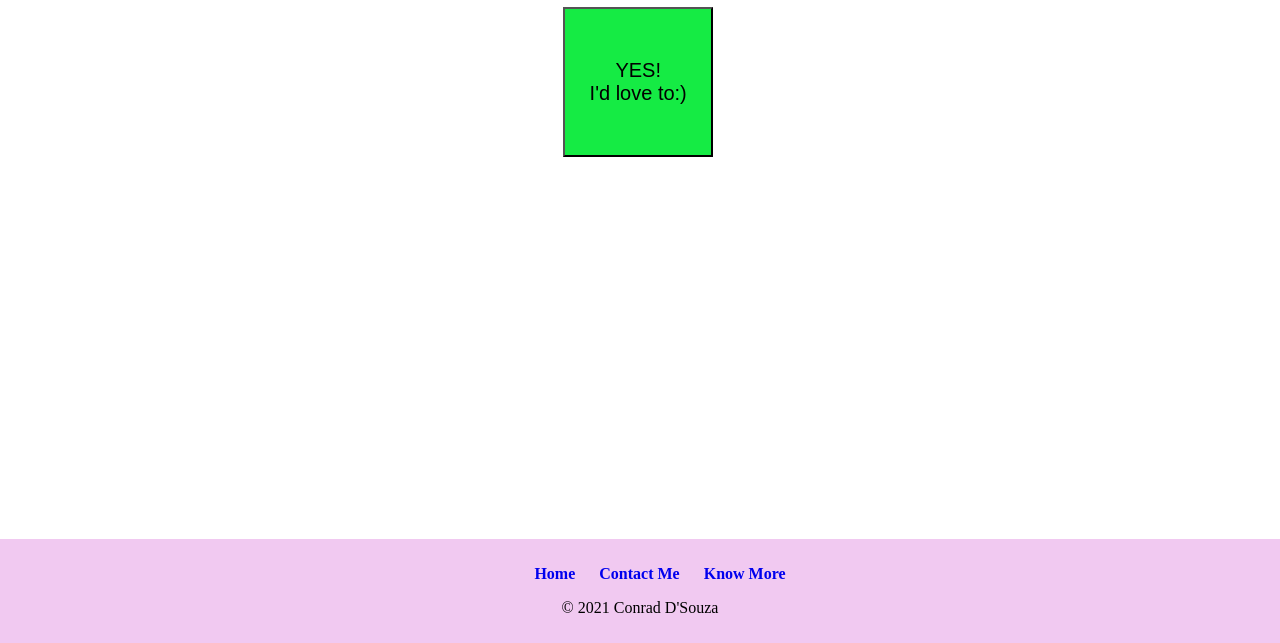
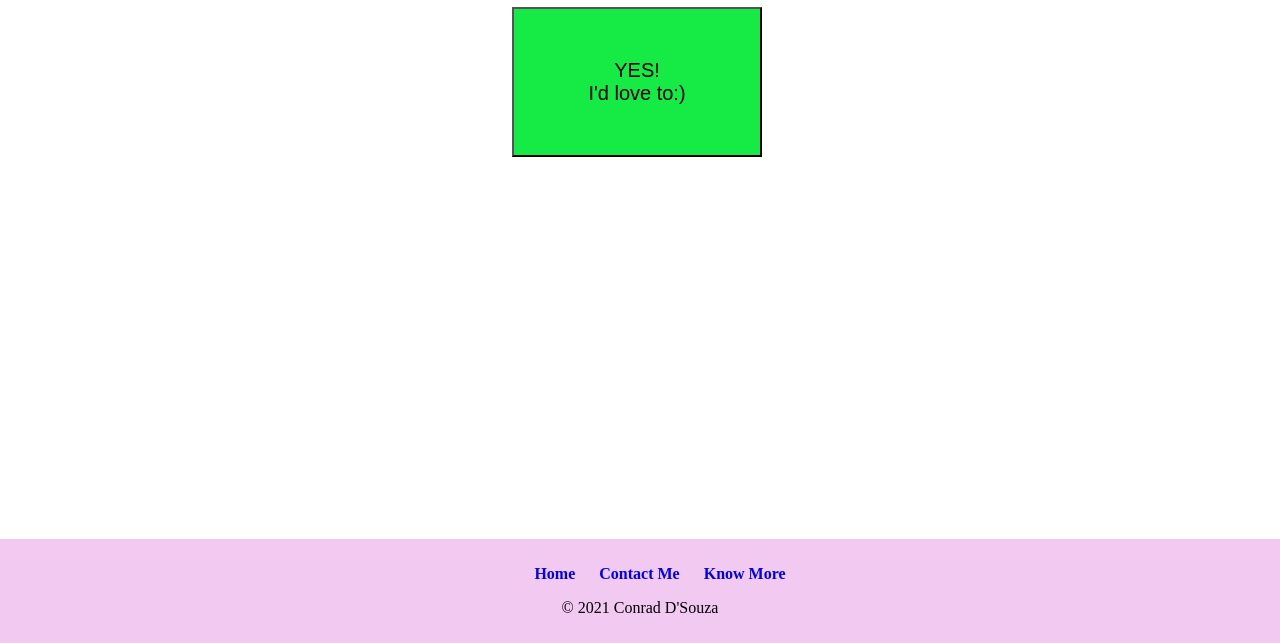
Before and after one commit to Conrad2507/CDProfile, a plain HTML site: page knowme.html in a window 1280 px wide. Shown: the part 173-816 px from the top of the page. Drawn offline with Linux system fonts and the light colour scheme.

Commit message:
Update Untitled-1.css

```diff
--- a/Untitled-1.css
+++ b/Untitled-1.css
@@ -147,26 +147,32 @@ label {
 
 }
 
+#yea:hover {
+   background-color: transparent;
+   color: transparent;
+
+}
+
 #yea {
-    width: 150px;
+    width: 250px;
     height: 150px;
     margin-top: 10px;
     font-size: 20px;
     background-color: rgb(21, 235, 68);
-    margin-left: 44%;
+    margin-left: 40%;
     position: absolute;
+    cursor: pointer;
+
 }
 
-#yea:hover {
-     display: none;
-}
 
 #nay {
-    width: 150px;
+    width: 250px;
     height: 150px;
     margin-top: 10px;
     font-size: 20px;
     background-color: rgb(235, 66, 66);
-    margin-left: 44%;
+    margin-left: 40%;
+    cursor: pointer;
 
 }
```
